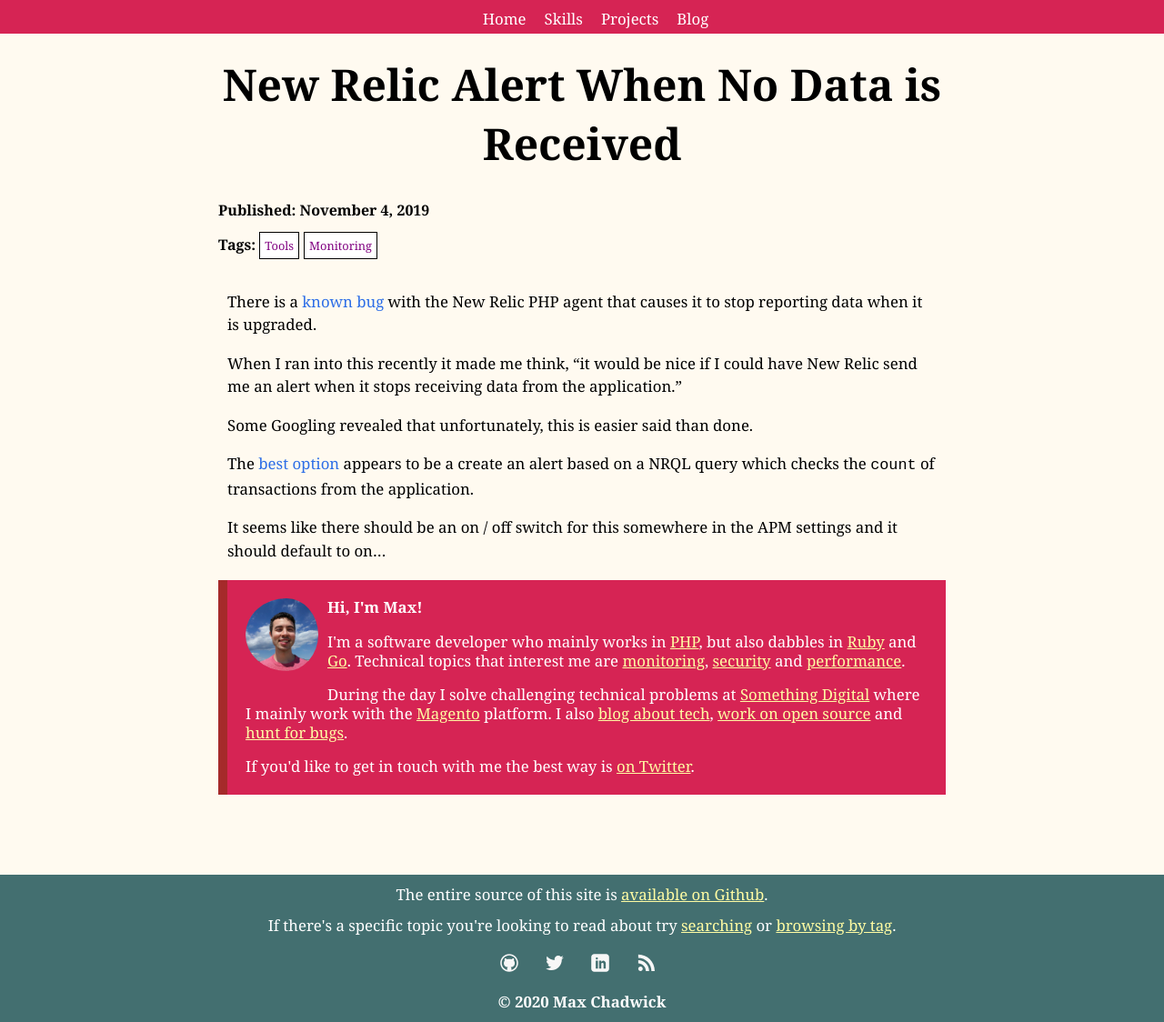
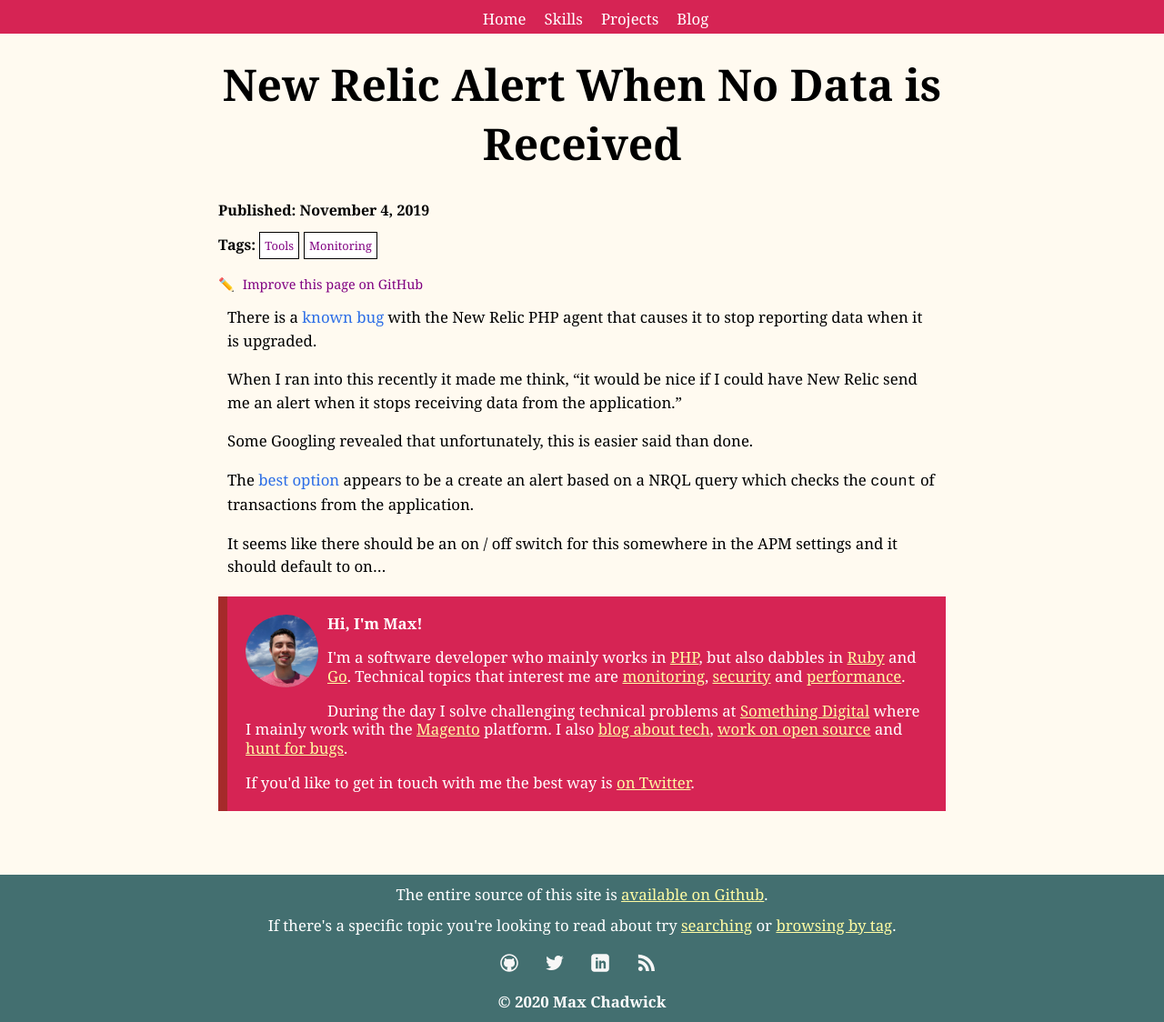
Before and after one commit to mpchadwick/mpchadwick.github.io, a Jekyll site: the page built from _posts/2019-11-04-new-relic-alert-when-no-data-received.md, in a window 1280 px wide and 1124 px high. Shown: the whole window at 91% size. Built offline with Jekyll 4.4.1, drawn with Linux system fonts in a browser that asks for light colours; emoji names are drawn with the system emoji font; comment, search, counter and statistics services are not loaded.

Commit message:
Add improve this link

```diff
--- a/_layouts/blog-single.html
+++ b/_layouts/blog-single.html
@@ -14,6 +14,9 @@ layout: page
     </ul>
   </div>
   {% endif %}
+  <div class="improve-link">
+    :pencil2: <a href="{{ site.github.repository_url }}/edit/master/{{ page.path }}">Improve this page on GitHub</a>
+  </div>
   <div class="blog-post-wrapper">
     {{ content }}
     {% if page.edits.size > 0 %}
--- a/_sass/_blog-post.scss
+++ b/_sass/_blog-post.scss
@@ -19,3 +19,14 @@
 .related-posts h2 {
   text-align: left;
 }
+
+.improve-link {
+  .emoji {
+    margin-right: 5px;
+  }
+  a {
+    color: $color-bg-plain-link-alt;
+  }
+  margin-bottom: 1em;
+  font-size: 0.9rem;
+}
--- a/_sass/_tags-list.scss
+++ b/_sass/_tags-list.scss
@@ -1,5 +1,5 @@
 .tags-list {
-  margin-bottom: 2em;
+  margin-bottom: 1em;
 
   a {
     color: $color-bg-plain-link-alt;
```
